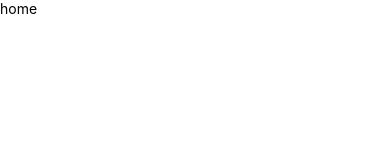
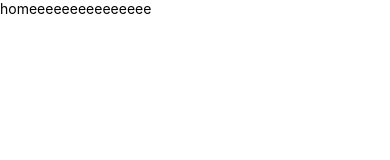
Before and after one commit to marioignacioespinozalobos/videocallreactnative, a React Native app: screen /Homessss in a window 390 px wide. Before the commit this address had no page. Shown: the top 160 px of the page. Built offline with nearby package versions, Linux system fonts and the light colour scheme.

Commit message:
no se ven las carpetas

```diff
--- a/App.tsx
+++ b/App.tsx
@@ -12,7 +12,7 @@ const App = () => {
     <View>
       <NavigationContainer>
         <Stack.Navigator>
-        <Stack.Screen name="Home" component={HomeScreen} />
+        <Stack.Screen name="Homessss" component={HomeScreen} />
         <Stack.Screen name="VideoCallss" component={VideoCallScreen} />
         </Stack.Navigator>
       </NavigationContainer>
--- a/screens/HomeScreen.tsx
+++ b/screens/HomeScreen.tsx
@@ -3,7 +3,7 @@ import {View, Text } from 'react-native'
 const App = () => {
   return (
     <View>
-        <Text>home</Text>
+        <Text>homeeeeeeeeeeeeeee</Text>
     </View>
   )
 }
--- a/screens/VideoCallScreen.tsx
+++ b/screens/VideoCallScreen.tsx
@@ -3,7 +3,7 @@ import {View, Text } from 'react-native'
 const App = () => {
   return (
     <View>
-        <Text>video</Text>
+        <Text>videoooooooooooo</Text>
     </View>
   )
 }
```
